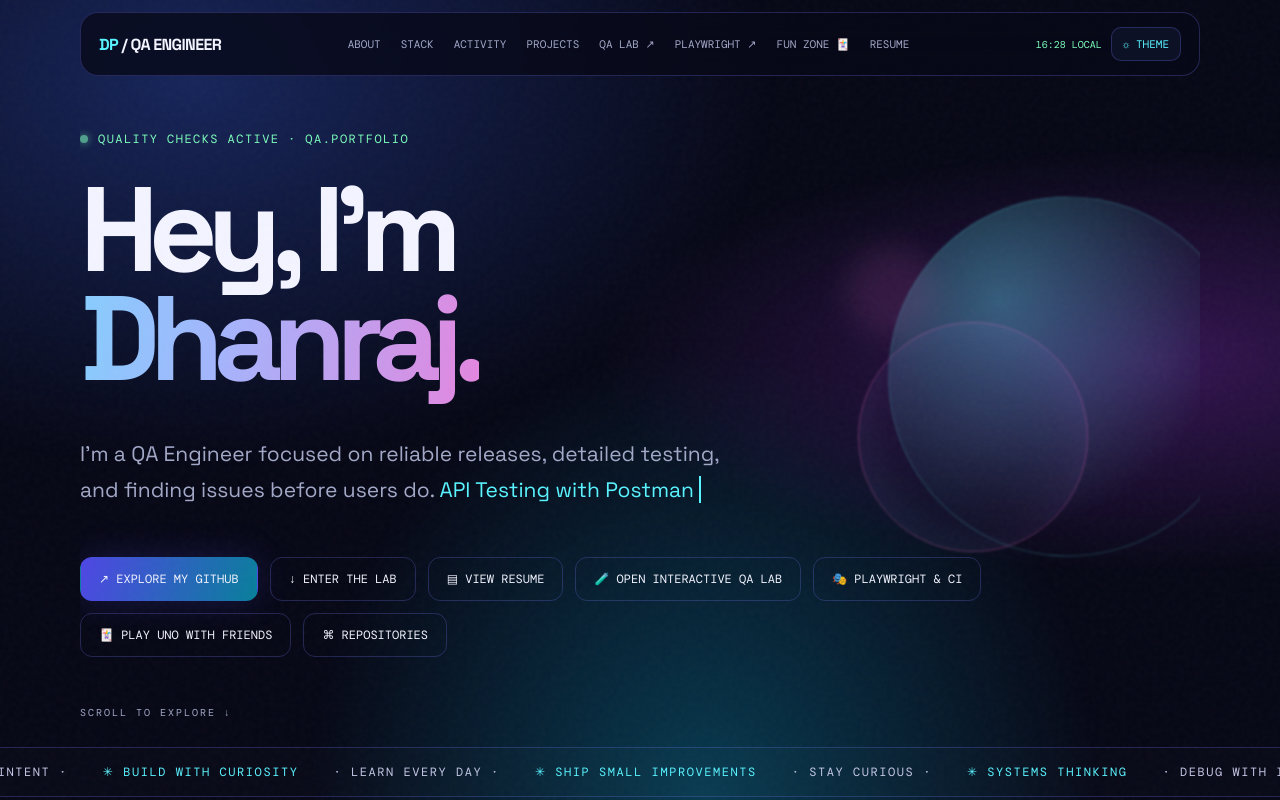
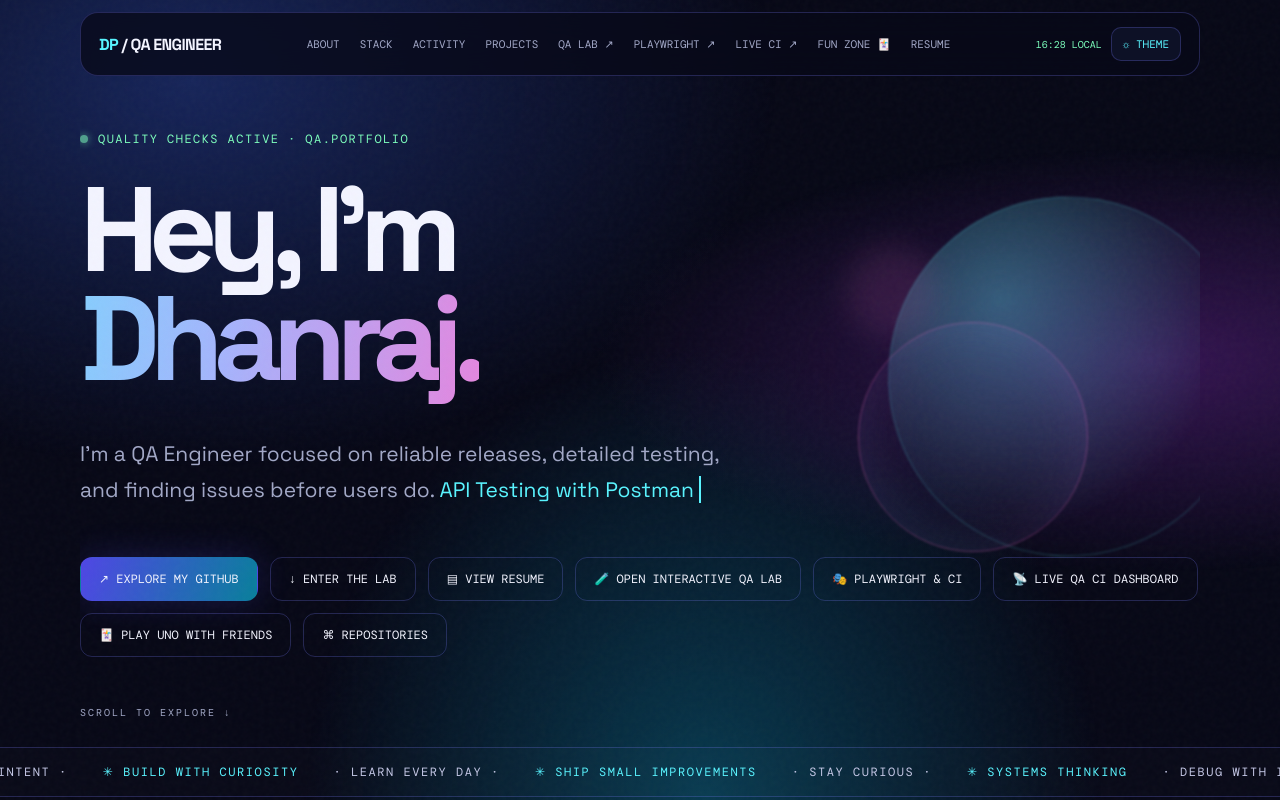
Before and after one commit to DhanrajVittala/DhanrajVittala, a website: page index.html in a window 1280 px wide. Shown: the top 800 px of the page. Drawn offline with nearby package versions, Linux system fonts and the light colour scheme; no server answers.

Commit message:
Link portfolio to live QA CI dashboard

```diff
--- a/index.html
+++ b/index.html
@@ -43,13 +43,13 @@ html,body{max-width:100%;overflow-x:clip}.wrap,.hero,.section,.grid,.card{min-wi
 </style>
 </head>
 <body>
-<div id="scroll-progress" aria-hidden="true"></div><nav class="nav"><a class="brand" href="#"><span>DP</span> / QA ENGINEER</a><div class="navlinks"><a href="#about">ABOUT</a><a href="#stack">STACK</a><a href="#activity">ACTIVITY</a><a href="#projects">PROJECTS</a><a href="qa-lab.html">QA LAB ↗</a><a href="automation.html">PLAYWRIGHT ↗</a><a href="uno.html">FUN ZONE 🃏</a><a href="resume.html">RESUME</a></div><div class="navtools"><span class="live-clock" id="live-clock">LOCAL TIME</span><button class="iconbtn" id="theme-toggle" type="button" aria-label="Toggle light and dark theme">☼ THEME</button></div></nav>
+<div id="scroll-progress" aria-hidden="true"></div><nav class="nav"><a class="brand" href="#"><span>DP</span> / QA ENGINEER</a><div class="navlinks"><a href="#about">ABOUT</a><a href="#stack">STACK</a><a href="#activity">ACTIVITY</a><a href="#projects">PROJECTS</a><a href="qa-lab.html">QA LAB ↗</a><a href="automation.html">PLAYWRIGHT ↗</a><a href="ci-dashboard.html">LIVE CI ↗</a><a href="uno.html">FUN ZONE 🃏</a><a href="resume.html">RESUME</a></div><div class="navtools"><span class="live-clock" id="live-clock">LOCAL TIME</span><button class="iconbtn" id="theme-toggle" type="button" aria-label="Toggle light and dark theme">☼ THEME</button></div></nav>
 <header class="hero wrap">
 <div class="orb one"></div><div class="orb two"></div><div class="orb three"></div>
 <div class="eyebrow"><i class="dot"></i> QUALITY CHECKS ACTIVE · QA.PORTFOLIO</div>
 <h1>Hey, I'm<br><span class="gradient">Dhanraj.</span></h1>
 <p>I’m a QA Engineer focused on reliable releases, detailed testing, and finding issues before users do. <span class="typing" id="typed">QA Engineer</span></p>
-<div class="actions"><a class="btn primary" href="https://github.com/DhanrajVittala">↗ EXPLORE MY GITHUB</a><a class="btn" href="#projects">↓ ENTER THE LAB</a><a class="btn" href="resume.html">▤ VIEW RESUME</a><a class="btn" href="qa-lab.html">🧪 OPEN INTERACTIVE QA LAB</a><a class="btn" href="automation.html">🎭 PLAYWRIGHT & CI</a><a class="btn" href="uno.html">🃏 PLAY UNO WITH FRIENDS</a><a class="btn" href="https://github.com/DhanrajVittala?tab=repositories">⌘ REPOSITORIES</a></div>
+<div class="actions"><a class="btn primary" href="https://github.com/DhanrajVittala">↗ EXPLORE MY GITHUB</a><a class="btn" href="#projects">↓ ENTER THE LAB</a><a class="btn" href="resume.html">▤ VIEW RESUME</a><a class="btn" href="qa-lab.html">🧪 OPEN INTERACTIVE QA LAB</a><a class="btn" href="automation.html">🎭 PLAYWRIGHT & CI</a><a class="btn" href="ci-dashboard.html">📡 LIVE QA CI DASHBOARD</a><a class="btn" href="uno.html">🃏 PLAY UNO WITH FRIENDS</a><a class="btn" href="https://github.com/DhanrajVittala?tab=repositories">⌘ REPOSITORIES</a></div>
 <div class="scroll">SCROLL TO EXPLORE ↓</div>
 </header>
 <div class="marquee"><div class="marqueeinner"><span>✳ SYSTEMS THINKING</span> · DEBUG WITH INTENT · <span>✳ BUILD WITH CURIOSITY</span> · LEARN EVERY DAY · <span>✳ SHIP SMALL IMPROVEMENTS</span> · STAY CURIOUS · <span>✳ SYSTEMS THINKING</span> · DEBUG WITH INTENT · <span>✳ BUILD WITH CURIOSITY</span> · LEARN EVERY DAY · <span>✳ SHIP SMALL IMPROVEMENTS</span> · STAY CURIOUS ·</div></div>
```
